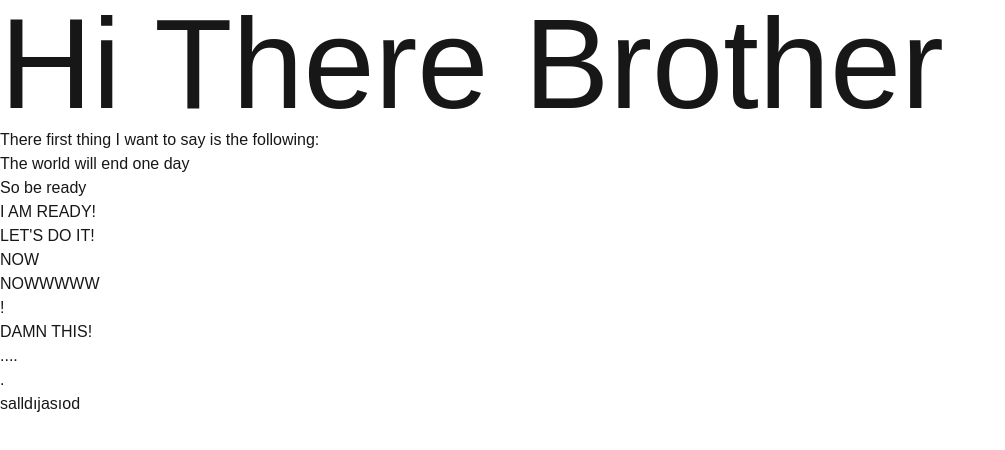
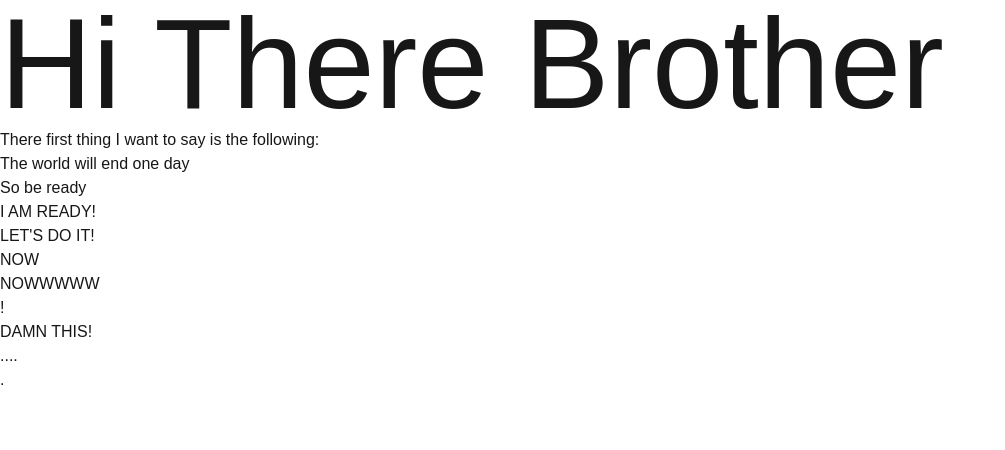
Before and after one commit to BrahimBoussada/to-delete-later, a Next.js app: page / in a window 1280 px wide. Shown: the top 450 px of the page, without its empty margins (0-1005 px from the left). Built offline with nearby package versions, Linux system fonts and the light colour scheme.

Commit message:
asdsalıdja

```diff
--- a/src/app/page.tsx
+++ b/src/app/page.tsx
@@ -15,7 +15,6 @@ export default function Home() {
       <p>DAMN THIS!</p>
       <p>....</p>
       <p>.</p>
-      <p>salldıjasıod</p>
     </main>
   );
 }
```
